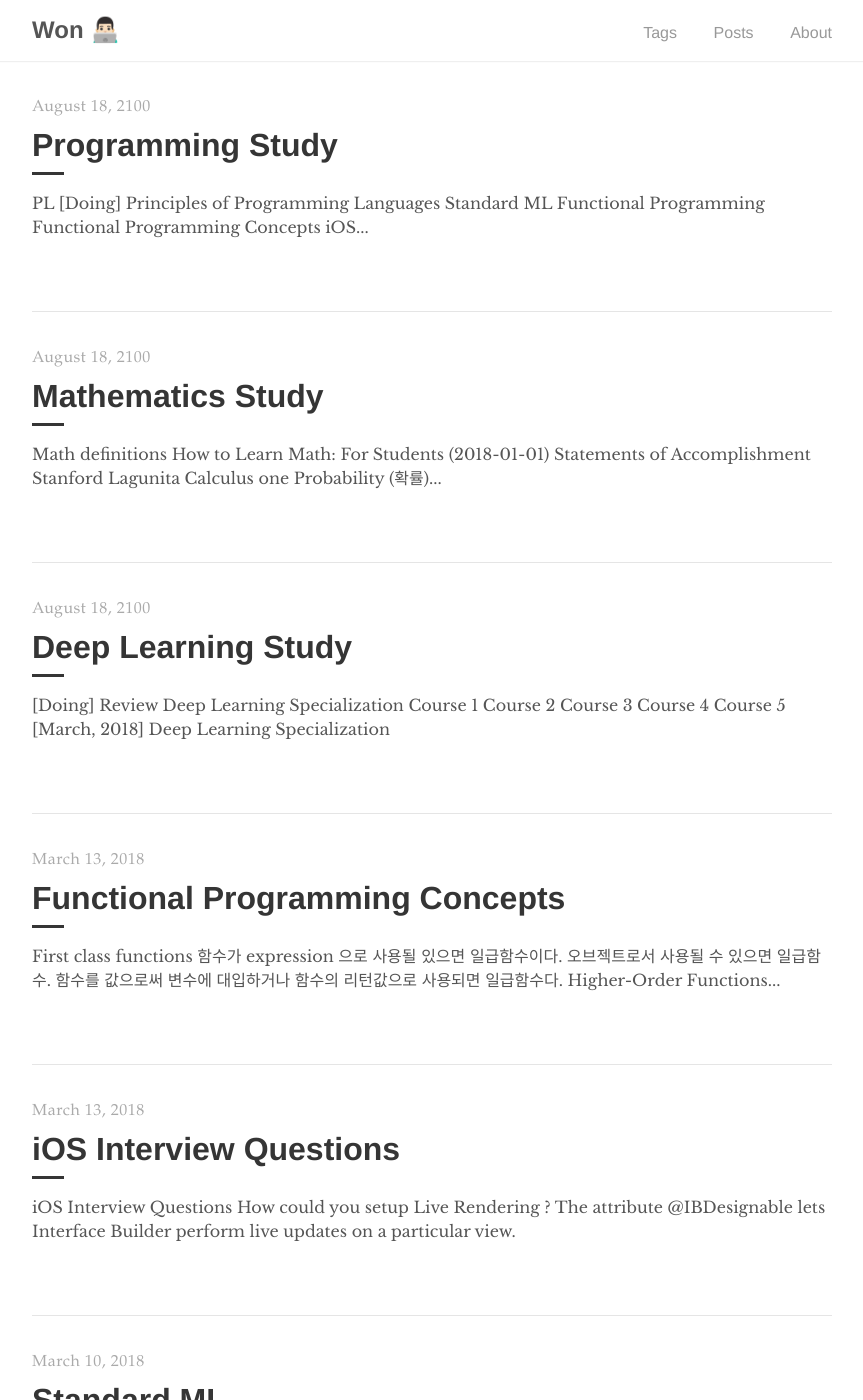
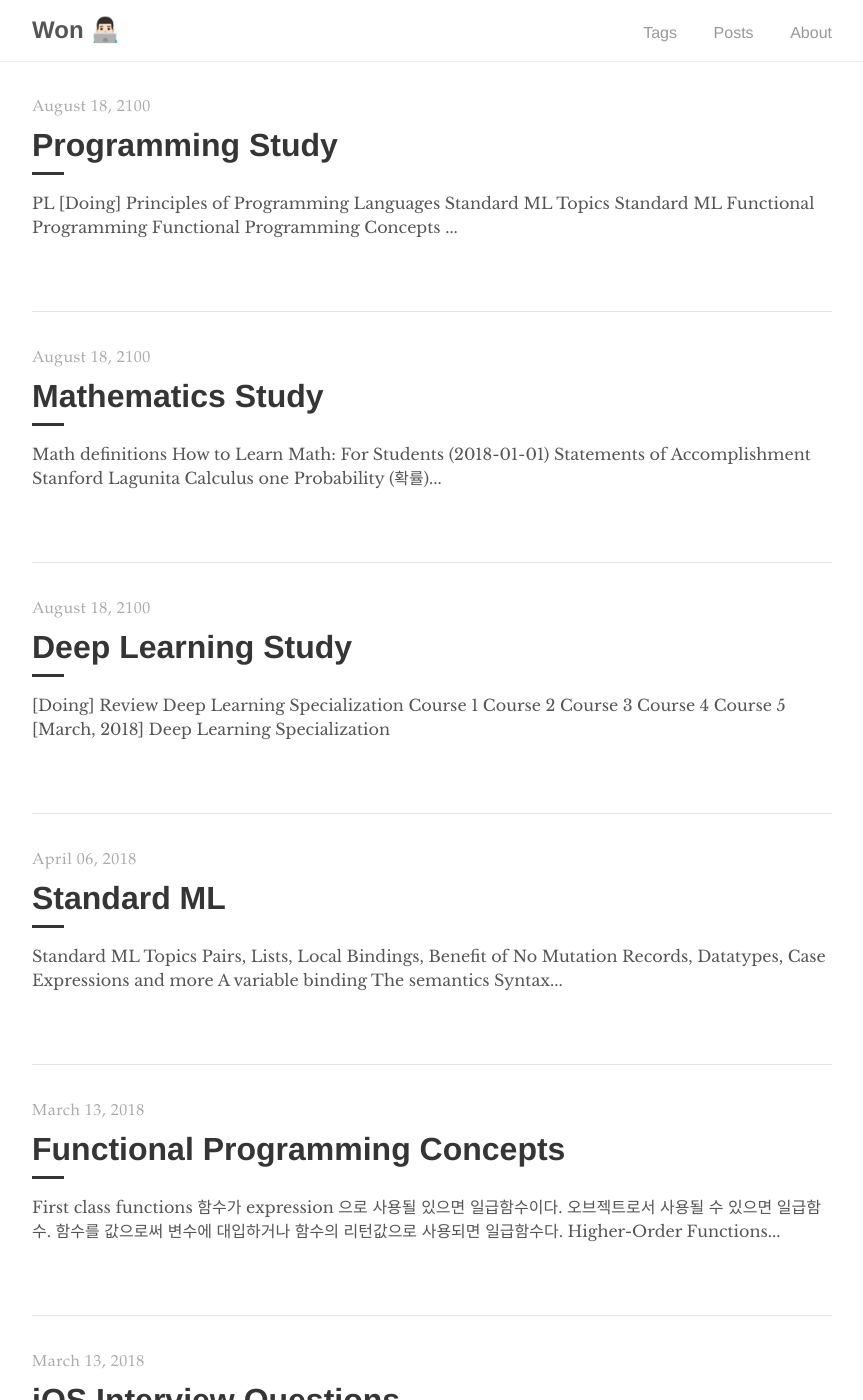
Before and after one commit to trilliwon/ABL, a Jekyll site: the page built from index.html, in a window 1280 px wide and 1400 px high. Shown: the whole window, without its empty margins (208-1071 px from the left). Built offline with Jekyll 4.4.1, drawn with Linux system fonts in a browser that asks for light colours; nearby versions of some CDN libraries; the list of posts is cut into pages by our own code; some of the changed lines change nothing that is shown.

Commit message:
Fri Apr  6 16:12:24 KST 2018

```diff
--- /dev/null
+++ b/_posts/2018-04-06-standard-ml-topics.md
@@ -0,0 +1,109 @@
+---
+layout: post
+title:  "Standard ML"
+date:   2018-04-06 22:00:00 +0900
+tag: [sml]
+---
+
+# Standard ML Topics
+
+---
+
+## Pairs, Lists, Local Bindings, Benefit of No Mutation
+## Records, Datatypes, Case Expressions and more
+
+- A variable binding
+- The semantics
+	- Syntax is just how you write something
+	- Semantics is what that something means
+		- Type-checking (before program runs)
+		- Evaluation (as program runs)
+- Expressions
+- Variables
+- Conditional Expression
+- Function definitions
+- Recursion
+- Function bindings
+- Function Calls
+- Functions as Parameters
+- Tuples and lists
+- Pairs (2-tuples)
+- Nesting
+- Building Lists
+- Accessing Lists
+- Type-checking list operations
+- Let-expressions
+- Options
+
+---
+
+## Nested Patterns, Exceptions, Tail Recursion
+
+- Syntactic sugar
+- Records
+- Datatypes
+- Datatype bindings
+- Case
+- Patterns
+- Expression Trees
+- Recursion
+- Recursive datatypes
+- Options are datatypes
+- Lists are datatypes
+- Case Expressions
+- pattern-matching
+- Each-of types
+- Val-binding patterns
+- Function-argument patterns
+- Nested patterns
+- Exceptions
+- Call-stacks
+- Moral of tail recursion
+
+---
+
+## First-Class Functions, Subtyping
+
+- First-class functions
+- Function Closures
+- Functions as arguments
+- Relation to types
+- Polymorphism and higher-order functions
+- Anonymous functions
+- Map
+- Filter
+- Generalizing
+- Returning functions
+- Type Generality
+- Subtype
+
+---
+
+## Lexical Scope, Function Closures, and Function Closure Idioms
+- Recomputation
+- Another famous function: Fold
+- Combine functions
+- Currying
+- Curried fold
+- Unnecessary function wrapping
+- Iterators
+- References
+- Callbacks
+- Mutable state
+- Library implementation
+- Clients
+- Implementing an ADT
+
+---
+
+## ML Modules
+
+- Modules
+- Namespace management
+- Signatures
+- Hiding things
+- Hiding with functions
+- Library spec and invariants
+- Abstract types
+- Signature matching
+- Equivalent implementations
--- a/_posts/2100-08-19-programming.md
+++ b/_posts/2100-08-19-programming.md
@@ -9,6 +9,7 @@ tag: [Programming]
 # PL
 
 - [Doing] Principles of Programming Languages
+  - [Standard ML Topics](http://www.trilliwon.com/blog/2018-04-06/standard-ml-topics)
   - [Standard ML](http://www.trilliwon.com/blog/2018-03-10/sml)
 
 ---
```
